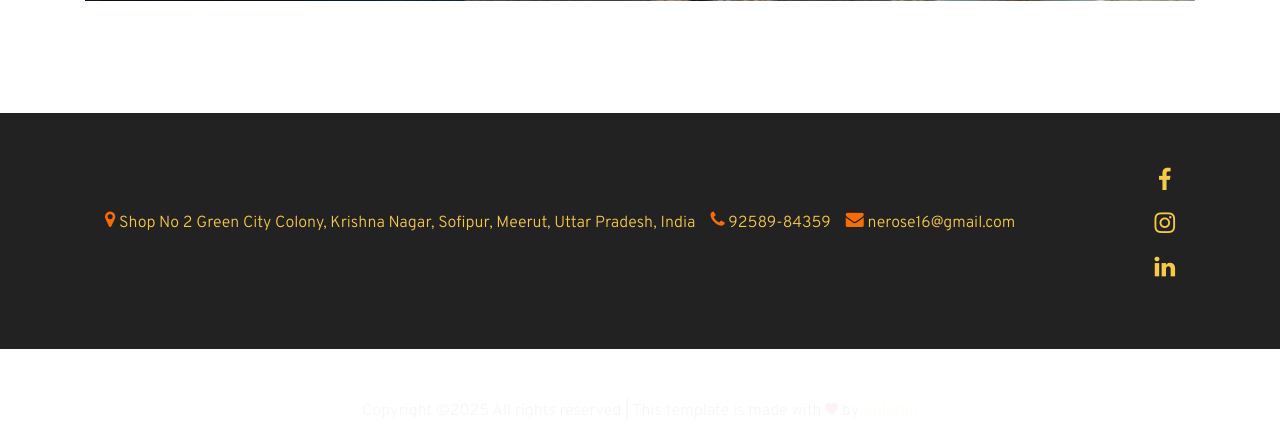
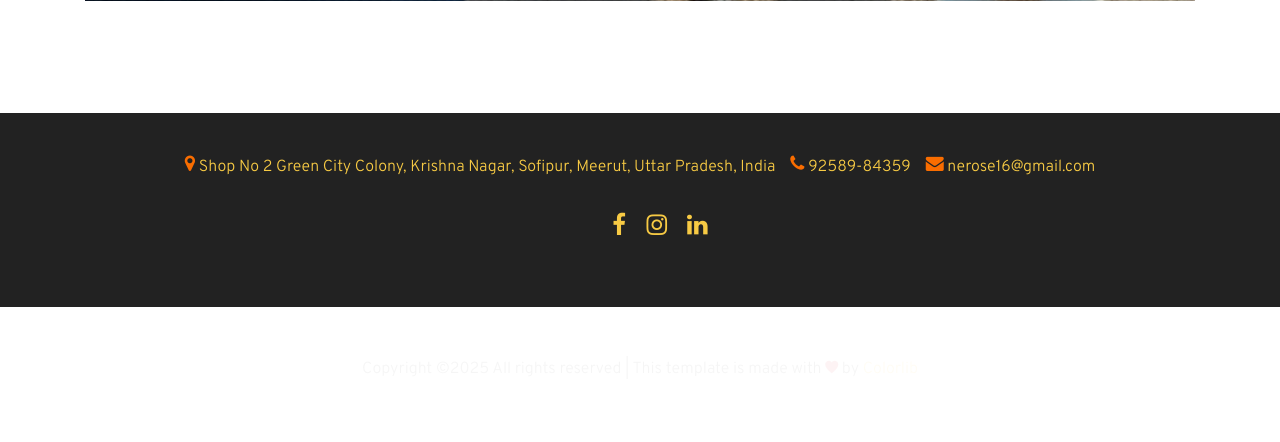
Before and after one commit to zoro-005/NGO-website, a Flask app: page /about in a window 1280 px wide. Shown: the part 2723-3165 px from the top of the page. After the commit the page ends 3030 px from the top, so only its background shows below. Run offline with Flask 3, Linux system fonts and the light colour scheme; some libraries are stand-ins or nearby versions; some web fonts are replaced.

Commit message:
copied the whole code from grok for footer section.

```diff
--- a/templates/layout.html
+++ b/templates/layout.html
@@ -21,7 +21,6 @@
 
     <link rel="stylesheet" href="{{url_for('static',filename='css/bootstrap.css')}}">
     <link rel="stylesheet" href="{{url_for('static',filename='css/style.css')}}">
-
   </head>
   <body>
 
@@ -37,7 +36,6 @@
       </button>
 
       <div class="collapse navbar-collapse" id="ftco-nav">
-
             <ul class="navbar-nav ml-auto">
                 <li class="nav-item {% if request.path == '/' %}active{% endif %}"><a href="/" class="nav-link">Home</a></li>
                 <li class="nav-item {% if request.path == '/gallery' %}active{% endif %}"><a href="/gallery" class="nav-link">Gallery</a></li>
@@ -62,9 +60,8 @@
           <li><a href="tel:+919258984359"><span class="icon icon-phone"></span><span class="text"> 92589-84359</span></a></li>
           <li><a href="mailto:nerose16@gmail.com"><span class="icon icon-envelope"></span><span class="text" style=" padding-top: 5px;"> nerose16@gmail.com</span></a></li>
         </ul>
-        <ul style = "list-style: none; font-size: x-large; padding-top: 10px;">
+        <ul class="social-icons" style="list-style: none; display: flex; justify-content: center; gap: 20px; font-size: x-large; padding-top: 10px;">
           <li><a href="https://www.facebook.com/people/Sankalap-Ek-Sewa-Foundation/61559734657339/" target="_blank"><span class="icon icon-facebook"></span></a></li>
-          <!-- <li><a href="https://www.twitter.com/yourprofile" target="_blank"><span class="icon icon-twitter"></span></a></li> -->
           <li><a href="https://www.instagram.com/sesf.official/" target="_blank"><span class="icon icon-instagram"></span></a></li>
           <li><a href="https://www.linkedin.com/in/sankalp-ek-sewa-3425a6305/?originalSubdomain=in" target="_blank"><span class="icon icon-linkedin"></span></a></li>
         </ul>
@@ -77,7 +74,7 @@
         <div class="col-md-12 text-center">
           <p style = "opacity: 0.05;">
             <!-- Link back to Colorlib can't be removed. Template is licensed under CC BY 3.0. -->
-            Copyright &copy;<script>document.write(new Date().getFullYear());</script> All rights reserved | This template is made with <i class="ion-ios-heart text-danger" aria-hidden="true"></i> by <a href="https://colorlib.com" target="_blank" >Colorlib</a>
+            Copyright ©<script>document.write(new Date().getFullYear());</script> All rights reserved | This template is made with <i class="ion-ios-heart text-danger" aria-hidden="true"></i> by <a href="https://colorlib.com" target="_blank" >Colorlib</a>
             <!-- Link back to Colorlib can't be removed. Template is licensed under CC BY 3.0. -->
             </p>
         </div>
@@ -123,9 +120,8 @@
 
     .footer-content {
       display: flex;
-  justify-content: space-between;
+      flex-direction: column;
       align-items: center;
-  flex-wrap: wrap;
       max-width: 1200px;
       margin: 0 auto;
       padding: 0 20px;
@@ -138,6 +134,7 @@
       flex-direction: column;
       gap: 15px;
       text-align: left;
+      width: 100%;
     }
 
     .contact-info li {
@@ -150,6 +147,16 @@
     .contact-info li .icon {
       font-size: 18px;
       color: #f96d00;
+    }
+
+    .social-icons {
+      list-style: none;
+      display: flex;
+      justify-content: center;
+      gap: 20px;
+      font-size: x-large;
+      padding-top: 10px;
+      width: 100%;
     }
 
     .footer-bottom {
@@ -173,6 +180,5 @@
         text-align: center;
       }
     }
-
   </style>
 </html>
```
Lines whose indentation alone changed are shown as unchanged.
